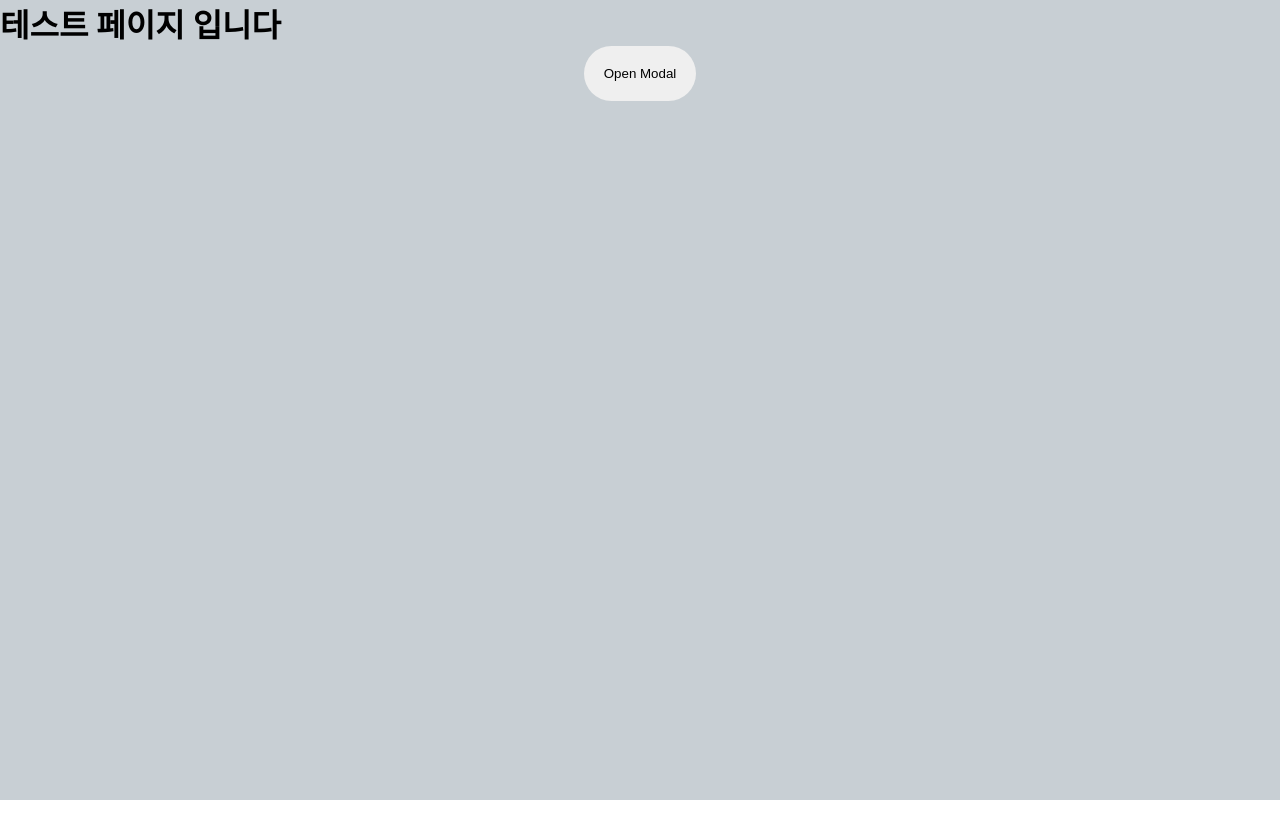
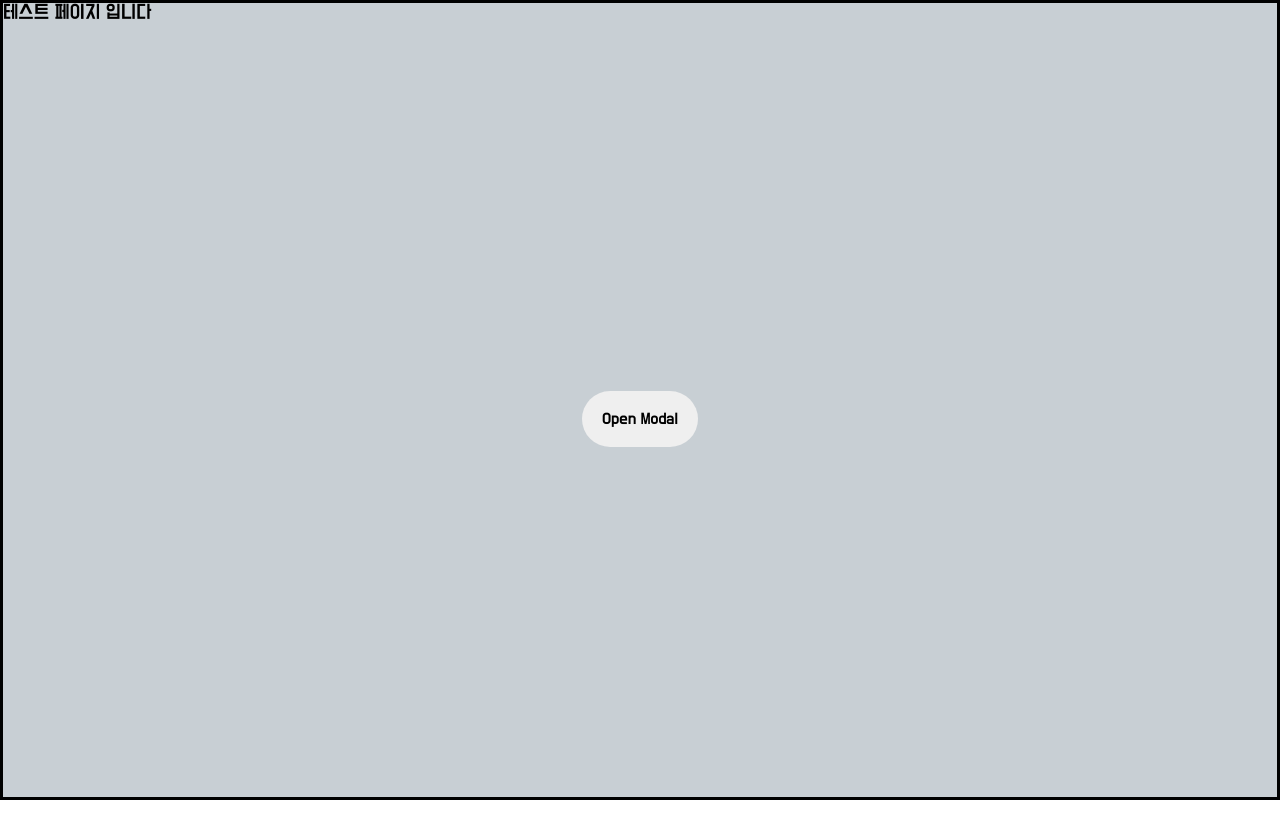
Before and after one commit to 2023SB-TeamJ/2023SB-Team-J, a React (Create React App) app in the folder frontend/: page /test in a window 1280 px wide. Built offline with nearby package versions, Linux system fonts and the light colour scheme.

Commit message:
chore : 글로벌 폰트/theme 컬러 설정

```diff
--- a/frontend/src/App.jsx
+++ b/frontend/src/App.jsx
@@ -2,6 +2,8 @@ import { ThemeProvider } from 'styled-components';
 import Router from './Router';
 import GlobalStyle from './styles/GlobalStyle';
 import theme from './styles/theme';
+
+import './font.css';
 
 function App() {
   return (
--- /dev/null
+++ b/frontend/src/font.css
@@ -0,0 +1,9 @@
+@font-face {
+  font-family: main;
+  src: url('./assets/font/BMDOHYEON_ttf.ttf'); /* 파일 경로와 형식을 수정하세요. */
+}
+/* 다른 글꼴 스타일들을 추가할 수 있습니다. */
+/* @font-face {
+  font-family: Cafe24Ssurround;
+  src: URL('./assets/font/Cafe24Ssurround.ttf');
+} */
--- a/frontend/src/pages/TestPage.jsx
+++ b/frontend/src/pages/TestPage.jsx
@@ -6,8 +6,10 @@ function TestPage() {
   return (
     <div>
       <Container>
-        <h1>테스트 페이지 입니다</h1>
-        <AlbumDetailModal />
+        <MainWrap>
+          <div>테스트 페이지 입니다</div>
+          <AlbumDetailModal />
+        </MainWrap>
       </Container>
     </div>
   );
@@ -20,3 +22,11 @@ const Container = styled.div`
   min-height: 100vh;
   background: ${(props) => props.theme.backgroundColor};
 `;
+
+const MainWrap = styled.div`
+  max-width: 1440px;
+  height: 100vh;
+  margin: 0 auto;
+  flex-shrink: 0;
+  border: 3px solid black;
+`;
--- a/frontend/src/styles/GlobalStyle.js
+++ b/frontend/src/styles/GlobalStyle.js
@@ -5,6 +5,7 @@ const GlobalStyle = createGlobalStyle`
     margin: 0;
     padding: 0;
     box-sizing: border-box;
+    font-family: 'main';
   }
 
   li {
--- a/frontend/src/styles/theme.js
+++ b/frontend/src/styles/theme.js
@@ -1,5 +1,6 @@
 const theme = {
   backgroundColor: '#C8CFD4',
+  deepGrayColor: '#3F3D3F',
 };
 
 export default theme;
```
